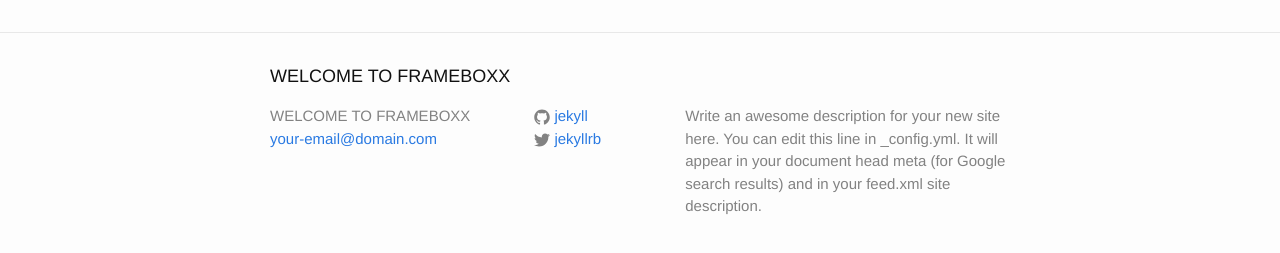
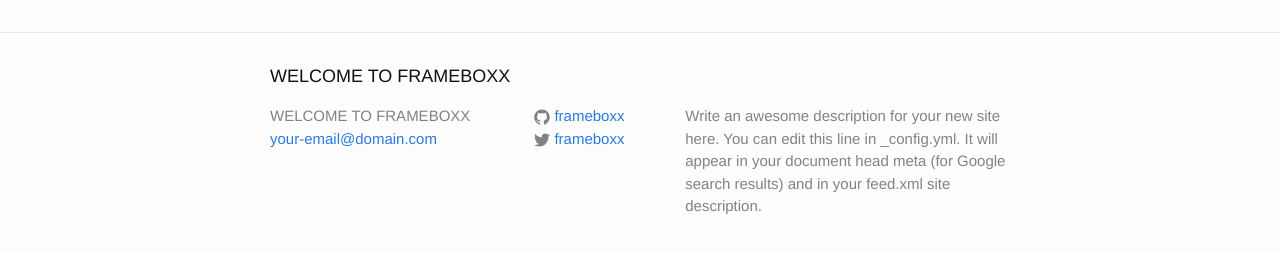
Before and after one commit to shelz46/shelz46.github.io, a Jekyll site: the page built from index.html, in a window 1280 px wide. Shown: the part 264-517 px from the top of the page. Built offline with Jekyll 4.4.1, drawn with Linux system fonts in a browser that asks for light colours.

Commit message:
second commit

```diff
--- a/_config.yml
+++ b/_config.yml
@@ -13,9 +13,9 @@ description: > # this means to ignore newlines until "baseurl:"
   line in _config.yml. It will appear in your document head meta (for
   Google search results) and in your feed.xml site description.
 baseurl: "" # the subpath of your site, e.g. /blog
-url: "http://yourdomain.com" # the base hostname & protocol for your site
-twitter_username: jekyllrb
-github_username:  jekyll
+url: "http://www.frameboxxkalyannagar.com" # the base hostname & protocol for your site
+twitter_username: frameboxx
+github_username:  frameboxx
 
 # Build settings
 markdown: kramdown
```
